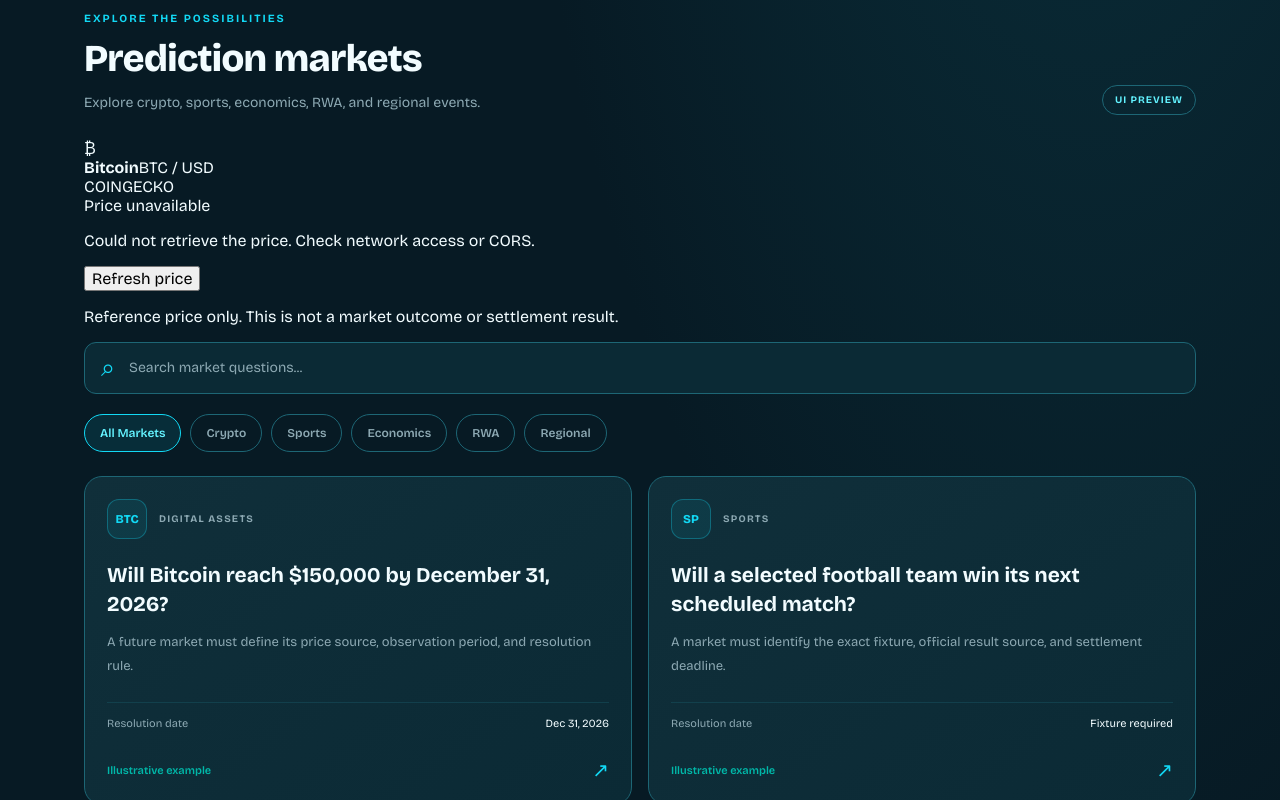
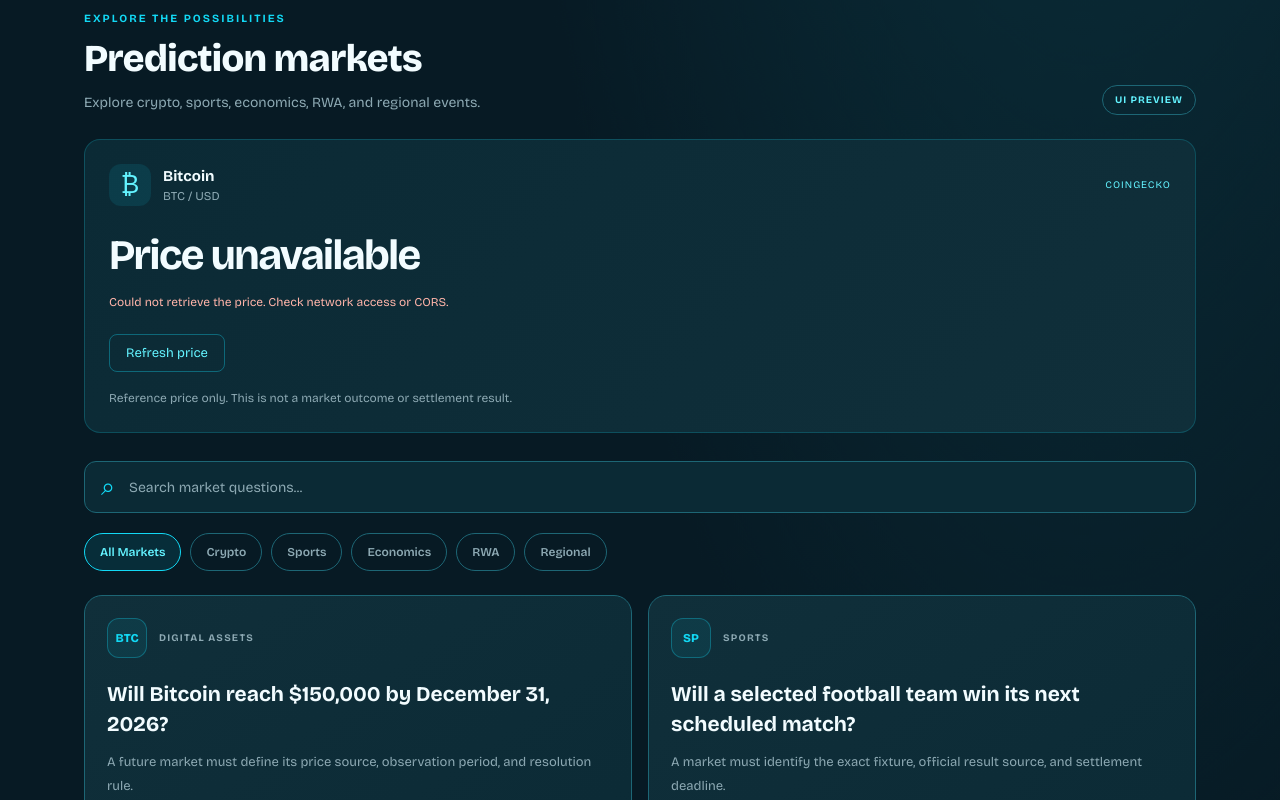
Before and after one commit to assetoracle/asset-oracle, a React (Vite) app: page / in a window 1280 px wide. Shown: the part 940-1740 px from the top of the page. Built offline with nearby package versions, Linux system fonts and the light colour scheme; no server answers.

Commit message:
Update style.css

```diff
--- a/src/style.css
+++ b/src/style.css
@@ -861,3 +861,133 @@ a {
     padding: 13px;
   }
 }
+
+/* Bitcoin price card */
+
+.bitcoin-price-card {
+  margin: 0 0 28px;
+  padding: 24px;
+  border: 1px solid rgba(18, 217, 245, 0.2);
+  border-radius: 16px;
+  background: linear-gradient(135deg, #0b2a35, #102f3a);
+}
+
+.bitcoin-price-heading {
+  display: flex;
+  align-items: center;
+  gap: 12px;
+}
+
+.bitcoin-symbol {
+  display: grid;
+  place-items: center;
+  width: 42px;
+  height: 42px;
+  border-radius: 12px;
+  background: rgba(18, 217, 245, 0.1);
+  color: #63f3ff;
+  font-size: 25px;
+}
+
+.bitcoin-price-heading > div {
+  display: grid;
+  gap: 4px;
+}
+
+.bitcoin-price-heading strong {
+  color: #f2fcff;
+  font-size: 15px;
+}
+
+.bitcoin-price-heading > div span {
+  color: #8da9b3;
+  font-size: 12px;
+}
+
+.price-source {
+  margin-left: auto;
+  color: #63f3ff;
+  font-size: 10px;
+  letter-spacing: 1px;
+}
+
+.bitcoin-price-value {
+  margin: 24px 0 12px;
+  color: #f2fcff;
+  font-size: clamp(28px, 5vw, 42px);
+  font-weight: 700;
+  letter-spacing: -1.5px;
+  overflow-wrap: anywhere;
+}
+
+.price-timestamp,
+.price-error,
+.price-disclaimer {
+  color: #8da9b3;
+  font-size: 12px;
+  line-height: 1.7;
+}
+
+.price-error {
+  color: #ffb4a9;
+}
+
+.price-refresh-button {
+  margin-top: 10px;
+  padding: 10px 16px;
+  border: 1px solid rgba(18, 217, 245, 0.35);
+  border-radius: 8px;
+  background: transparent;
+  color: #63f3ff;
+  font: inherit;
+  font-size: 13px;
+  cursor: pointer;
+}
+
+.price-refresh-button:hover {
+  background: rgba(18, 217, 245, 0.08);
+}
+
+.price-refresh-button:disabled {
+  cursor: wait;
+  opacity: 0.6;
+}
+
+.price-disclaimer {
+  margin: 16px 0 0;
+}
+
+.source-check-button {
+  margin-top: 20px;
+  cursor: pointer;
+}
+
+.source-check-button:disabled {
+  cursor: wait;
+  opacity: 0.6;
+}
+
+.source-check-result {
+  margin-top: 16px;
+  padding: 16px;
+  border: 1px solid rgba(18, 217, 245, 0.2);
+  border-radius: 10px;
+  background: #102f3a;
+}
+
+.source-check-result strong {
+  color: #63f3ff;
+}
+
+.source-check-result p,
+.source-check-result span {
+  color: #8da9b3;
+  font-size: 12px;
+  line-height: 1.7;
+}
+
+@media (max-width: 600px) {
+  .bitcoin-price-card {
+    padding: 18px;
+  }
+}
```
